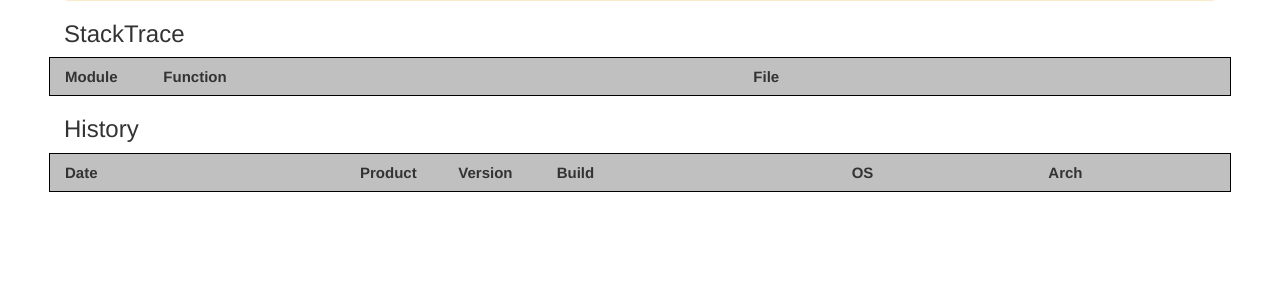
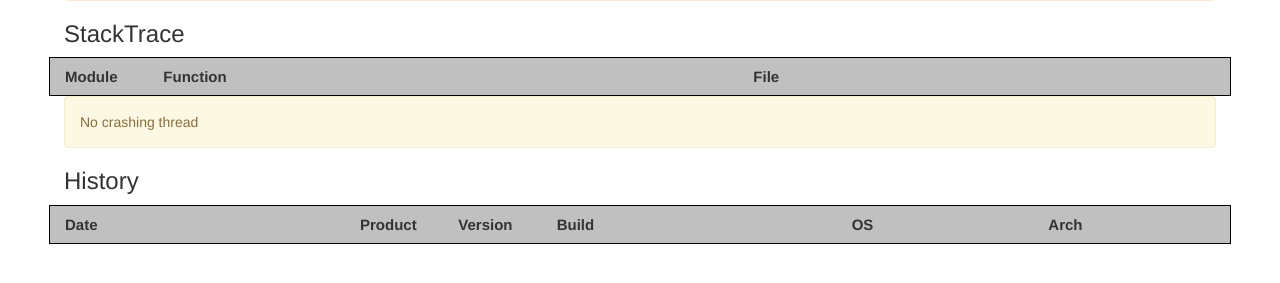
Before and after one commit to efyx/LandingNet, a Flask app: template LandingNet/templates/crash.html in a window 1280 px wide. Shown: the part 214-497 px from the top of the page. Run offline with Flask 2, Linux system fonts and the light colour scheme; the template is opened without the code that fills it, so the values that code supplies are empty; parts of the project's set-up code (start-up, migrations or seed data) failed here and were passed over; some libraries are stand-ins or nearby versions.

Commit message:
Fix stacktrace display with no crashing thread

```diff
--- a/LandingNet/templates/dump.html
+++ b/LandingNet/templates/dump.html
@@ -21,6 +21,7 @@
         <div class="col-md-6">Function</div>
         <div class="col-md-5">File</div>
     </div>
+    {% if dumpData.crashing_thread is defined %}
         {% for frame in dumpData.crashing_thread.frames %}
             <div class="row monospaced bordered {{ loop.cycle('odd', 'even') }}">
                 <div class="col-md-1">{{ frame.module }}</div>
@@ -28,6 +29,9 @@
                 <div class="col-md-5">{{ frame.file|normalizeFilename }}</div>
             </div>
         {% endfor %}
+    {% else %}
+        <div class="alert alert-warning">No crashing thread</div>
+    {% endif %}
     {% if advanced %}
         <h3>Loaded modules</h3>
         <div class="row header bordered">
```
Lines whose indentation alone changed are shown as unchanged.
